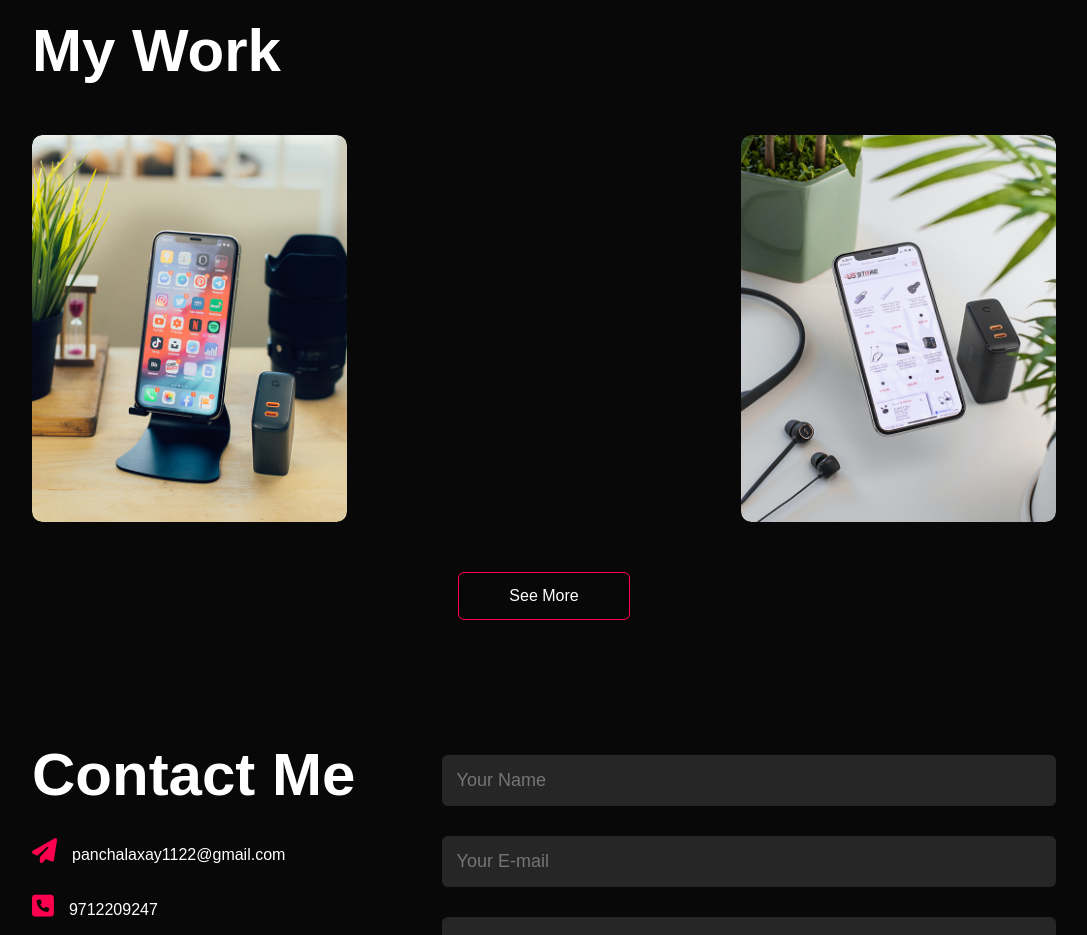
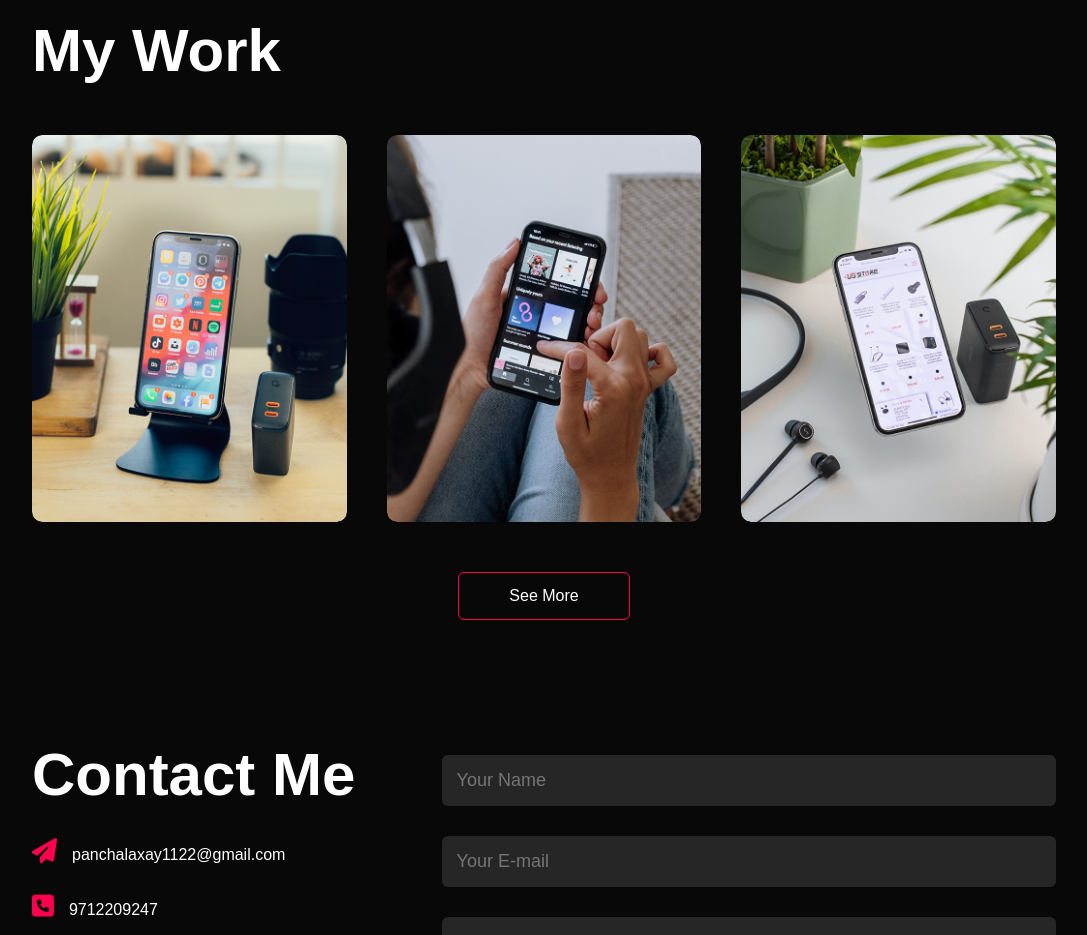
Before and after one commit to AKSHAY0128W/PERSONAL-PORTFOLIO, a plain HTML site: page index.html in a window 1280 px wide. Shown: the part 2180-3115 px from the top of the page, without its empty margins (96-1183 px from the left). Drawn offline with Linux system fonts and the light colour scheme; the site is published under a folder, as on GitHub Pages, so addresses that start at the root find nothing.

Commit message:
Update index.html

```diff
--- a/index.html
+++ b/index.html
@@ -145,7 +145,7 @@
             </div>
           </div>
           <div class="work">
-            <img src="/work-2.png" alt="" />
+            <img src="work-2.png" alt="" />
             <div class="layer">
               <h3>Music App</h3>
               <p>
```
